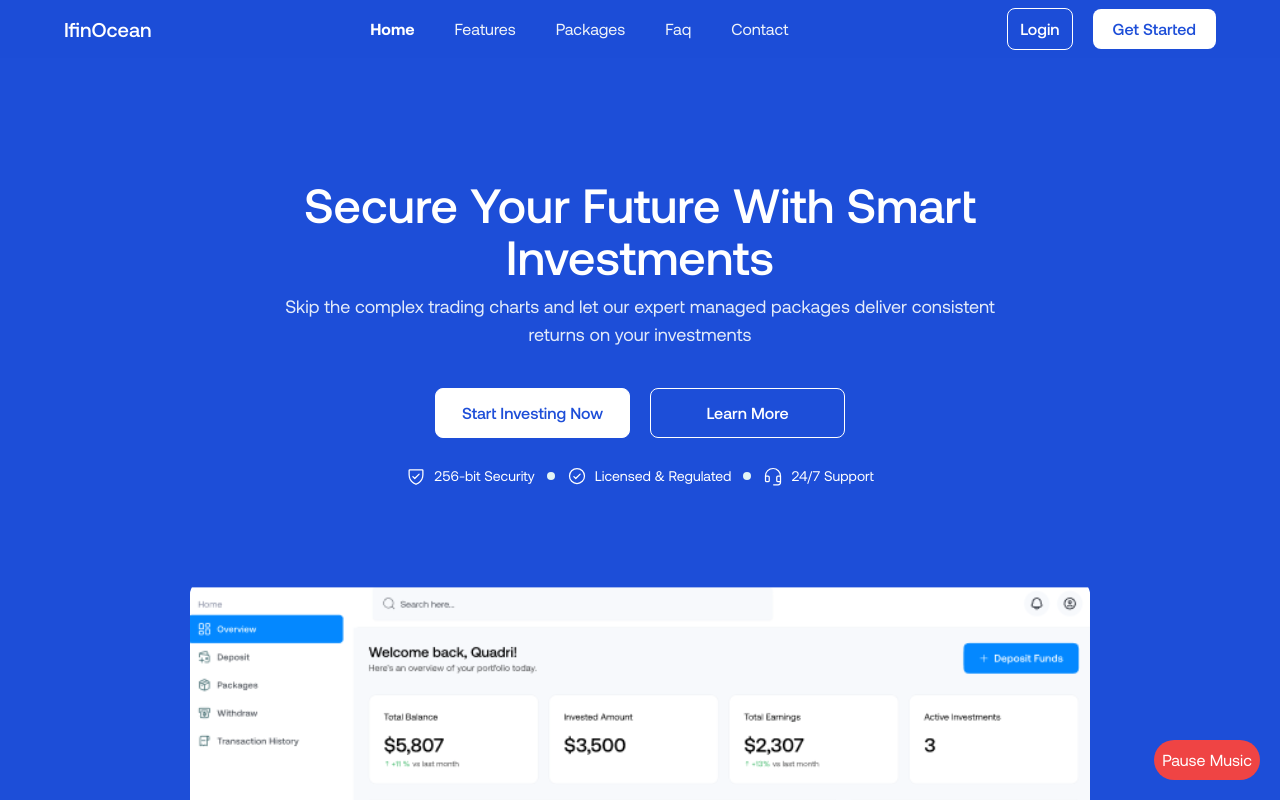
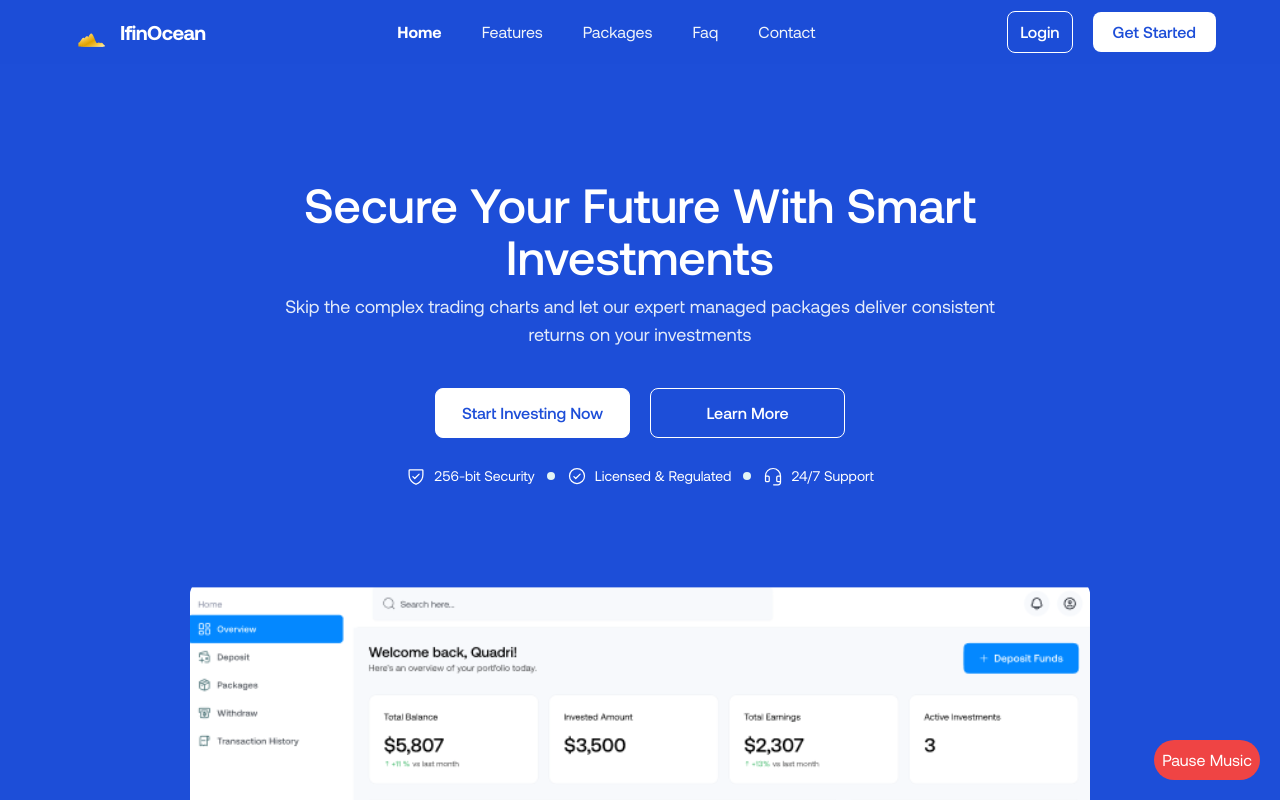
Before and after one commit to AdesinaA/ifin, a Next.js app: page / in a window 1280 px wide. Shown: the top 800 px of the page. Built offline with nearby package versions, Linux system fonts and the light colour scheme.

Commit message:
logo update

```diff
--- a/components/Landing/Layouts/Navigation.js
+++ b/components/Landing/Layouts/Navigation.js
@@ -1,6 +1,7 @@
 "use client";
 
 // Library imports
+import Image from "next/image";
 import { useState } from "react";
 import Link from "next/link";
 import { usePathname } from "next/navigation";
@@ -21,9 +22,19 @@ const Navigation = ({ modalControl }) => {
       {/* <Countdown /> */}
       <div className="w-[90%] mx-auto flex justify-between items-center py-2">
         {/* NavBrand */}
-        <div>
-          <h1 className="text-white font-medium text-xl">IfinOcean</h1>
-        </div>
+        <Link href="/" className="flex items-center gap-2">
+  <Image
+    src="/images/ifin.svg"
+    alt="IfinOcean Logo"
+    width={40}
+    height={40}
+    className="lg:w-12 lg:h-12"
+    priority
+  />
+  <h1 className="text-white font-semibold text-xl tracking-tight">
+    IfinOcean
+  </h1>
+</Link>
 
         {/* Hamburger Menu for mobile */}
         <button
```
Also changed, not shown: public/Images/ifin.svg (added).
